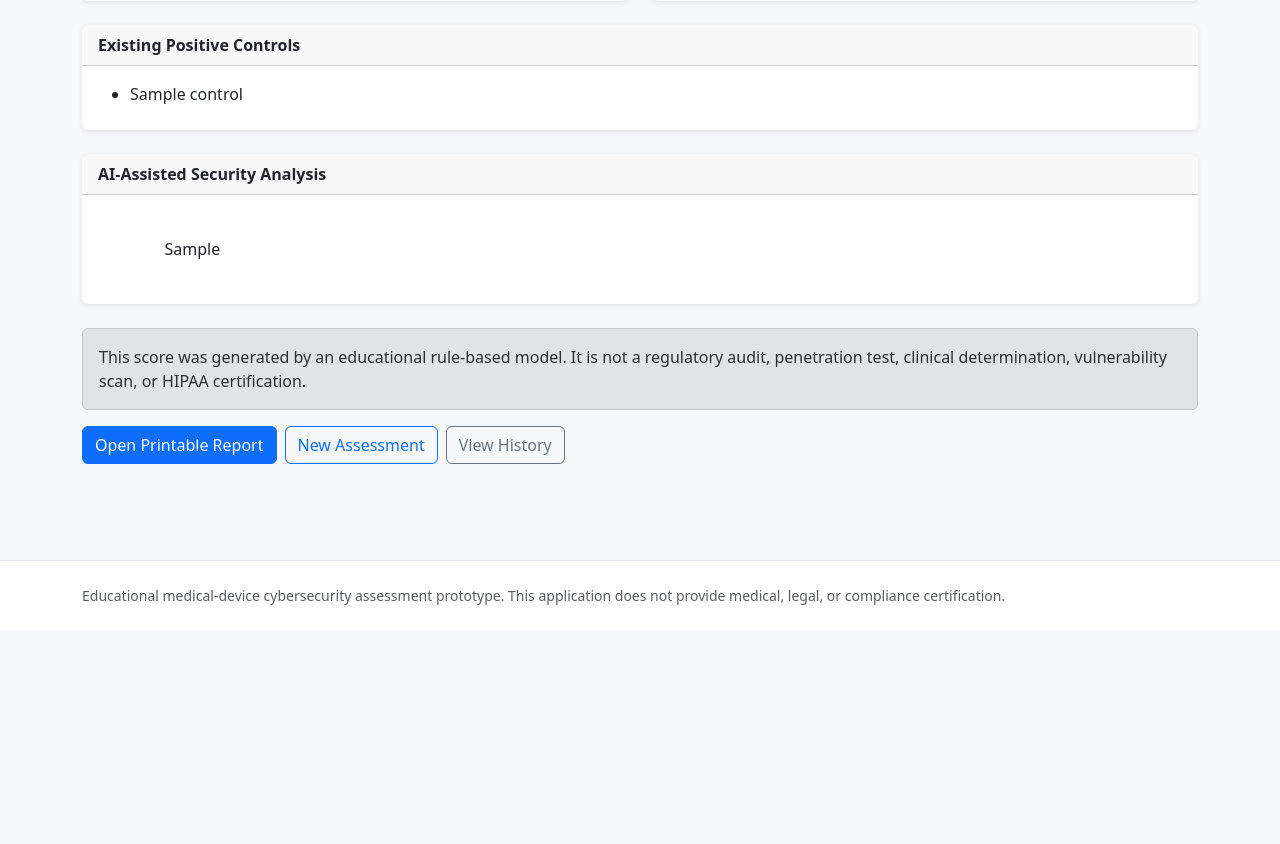
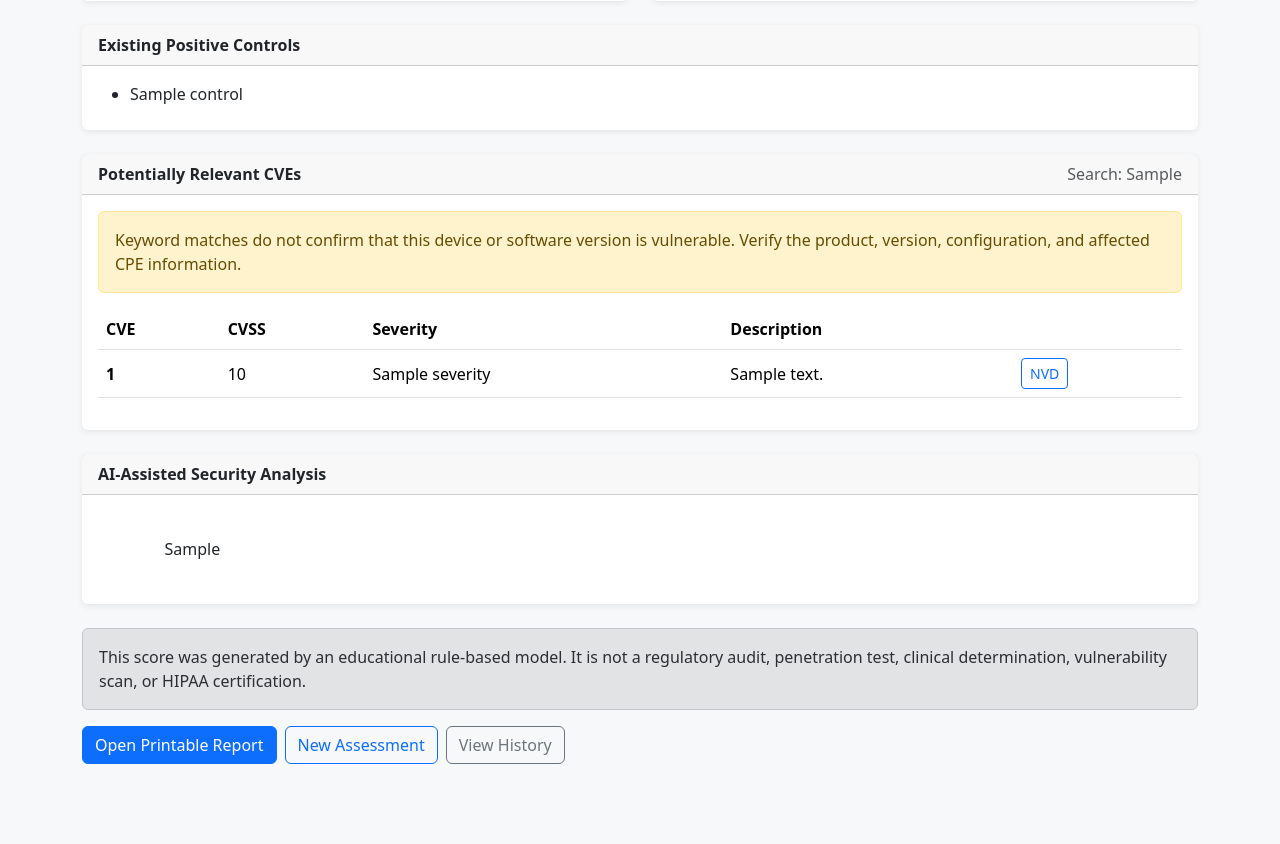
Before and after one commit to MoncadaR/healthguard-ai, a Flask app: template templates/result.html in a window 1280 px wide. Shown: the part 380-1224 px from the top of the page. Before the commit the page ends 985 px from the top, so only its background shows below. Run offline with Flask 3, Linux system fonts and the light colour scheme; the template is opened without the code that fills it: most values are stand-ins (such as "Sample title", 1, 10 or a date in 2020).

Commit message:
Add NVD CVE integration and vulnerability lookup

```diff
--- a/app.py
+++ b/app.py
@@ -14,6 +14,7 @@ from flask import (
 from dotenv import load_dotenv
 from ai_service import generate_ai_analysis
 from database import get_db, init_app, init_db
+from nvd_service import NVDServiceError, search_cves
 from risk_engine import calculate_risk
 
 load_dotenv()
@@ -62,6 +63,21 @@ def checkbox_value(field_name: str) -> int:
 
     return 1 if request.form.get(field_name) == "on" else 0
 
+def clean_text(
+    field_name: str,
+    maximum_length: int = 200,
+) -> str:
+    """
+    Read a text field, remove extra spaces,
+    and limit its maximum length.
+    """
+
+    value = request.form.get(
+        field_name,
+        "",
+    ).strip()
+
+    return value[:maximum_length]
 
 def serialize_list(items: list[str]) -> str:
     """Convert a Python list into JSON text for SQLite."""
@@ -86,6 +102,26 @@ def deserialize_list(value: str | None) -> list[str]:
 
     return []
 
+def deserialize_json_list(value: str | None) -> list[dict]:
+    """Convert stored JSON text into a list of dictionaries."""
+
+    if not value:
+        return []
+
+    try:
+        result = json.loads(value)
+
+        if isinstance(result, list):
+            return [
+                item
+                for item in result
+                if isinstance(item, dict)
+            ]
+
+    except json.JSONDecodeError:
+        pass
+
+    return []
 
 @app.route("/")
 def index():
@@ -174,6 +210,10 @@ def assessment():
             "support_status",
             "unknown",
         ).strip(),
+            "cve_search_term": clean_text(
+        "cve_search_term",
+        maximum_length=150,
+),
     }
 
     for field in BOOLEAN_FIELDS:
@@ -205,6 +245,29 @@ def assessment():
         )
 
     result = calculate_risk(device_data)
+
+    cve_records = []
+    cve_results = []
+    cve_lookup_error = None
+
+    if device_data["cve_search_term"]:
+        try:
+            cve_records = search_cves(
+                device_data["cve_search_term"]
+            )
+
+            cve_results = [
+                record.to_dict()
+                for record in cve_records
+            ]
+
+        except NVDServiceError as exception:
+            app.logger.warning(
+                "NVD lookup failed: %s",
+                exception,
+            )
+
+            cve_lookup_error = str(exception)
 
     ai_analysis = None
     ai_error = None
@@ -239,6 +302,9 @@ def assessment():
             department,
             operating_system,
             support_status,
+            cve_search_term,
+            cve_results,
+            cve_lookup_error,
 
             network_connected,
             internet_access,
@@ -270,7 +336,7 @@ def assessment():
             ai_analysis
         )
         VALUES (
-            ?, ?, ?, ?, ?, ?, ?,
+            ?, ?, ?, ?, ?, ?, ?, ?, ?, ?,
             ?, ?, ?,
             ?, ?, ?,
             ?, ?, ?,
@@ -288,6 +354,9 @@ def assessment():
             device_data["department"],
             device_data["operating_system"],
             device_data["support_status"],
+            device_data["cve_search_term"],
+            json.dumps(cve_results),
+            cve_lookup_error,
 
             device_data["network_connected"],
             device_data["internet_access"],
@@ -360,6 +429,9 @@ def view_result(assessment_id: int):
         positive_controls=deserialize_list(
             assessment_record["positive_controls"]
         ),
+        cve_results=deserialize_json_list(
+            assessment_record["cve_results"]
+        ),
     )
 
 
@@ -409,6 +481,9 @@ def report(assessment_id: int):
         positive_controls=deserialize_list(
             assessment_record["positive_controls"]
         ),
+        cve_results=deserialize_json_list(
+         assessment_record["cve_results"]
+        ),
     )
 
 
--- /dev/null
+++ b/nvd_service.py
@@ -0,0 +1,199 @@
+import os
+from dataclasses import asdict, dataclass
+from typing import Any
+
+import requests
+
+
+NVD_CVE_API_URL = "https://services.nvd.nist.gov/rest/json/cves/2.0"
+
+
+@dataclass
+class CVERecord:
+    cve_id: str
+    description: str
+    published: str | None
+    last_modified: str | None
+    cvss_score: float | None
+    severity: str
+    vector: str | None
+    source_url: str
+    match_status: str = "Potential keyword match"
+
+    def to_dict(self) -> dict[str, Any]:
+        return asdict(self)
+
+
+class NVDServiceError(RuntimeError):
+    """Raised when the NVD service cannot complete a request."""
+
+
+def _get_english_description(cve: dict[str, Any]) -> str:
+    descriptions = cve.get("descriptions", [])
+
+    for item in descriptions:
+        if item.get("lang") == "en":
+            return item.get("value", "Description unavailable.")
+
+    return "Description unavailable."
+
+
+def _extract_cvss(cve: dict[str, Any]) -> tuple[
+    float | None,
+    str,
+    str | None,
+]:
+    """
+    Return the best available CVSS score, severity, and vector.
+
+    Preference:
+    1. CVSS v4.0
+    2. CVSS v3.1
+    3. CVSS v3.0
+    4. CVSS v2.0
+    """
+
+    metrics = cve.get("metrics", {})
+
+    metric_names = [
+        "cvssMetricV40",
+        "cvssMetricV31",
+        "cvssMetricV30",
+        "cvssMetricV2",
+    ]
+
+    for metric_name in metric_names:
+        entries = metrics.get(metric_name, [])
+
+        if not entries:
+            continue
+
+        metric = entries[0]
+        cvss_data = metric.get("cvssData", {})
+
+        score = cvss_data.get("baseScore")
+
+        severity = (
+            cvss_data.get("baseSeverity")
+            or metric.get("baseSeverity")
+            or "UNKNOWN"
+        )
+
+        vector = cvss_data.get("vectorString")
+
+        try:
+            normalized_score = float(score) if score is not None else None
+        except (TypeError, ValueError):
+            normalized_score = None
+
+        return normalized_score, str(severity).upper(), vector
+
+    return None, "UNKNOWN", None
+
+
+def _build_headers() -> dict[str, str]:
+    headers = {
+        "User-Agent": (
+            "HealthGuard-AI/1.0 "
+            "(educational cybersecurity research project)"
+        )
+    }
+
+    api_key = os.getenv("NVD_API_KEY", "").strip()
+
+    if api_key:
+        headers["apiKey"] = api_key
+
+    return headers
+
+
+def search_cves(
+    keyword: str,
+    results_limit: int | None = None,
+) -> list[CVERecord]:
+    """
+    Search NVD CVE descriptions using a keyword or phrase.
+
+    Results are potential matches only. A keyword match does not
+    establish that the assessed device or version is vulnerable.
+    """
+
+    normalized_keyword = " ".join(keyword.split()).strip()
+
+    if len(normalized_keyword) < 3:
+        return []
+
+    if results_limit is None:
+        try:
+            results_limit = int(
+                os.getenv("NVD_RESULTS_LIMIT", "10")
+            )
+        except ValueError:
+            results_limit = 10
+
+    results_limit = max(1, min(results_limit, 20))
+
+    params = {
+        "keywordSearch": normalized_keyword,
+        "resultsPerPage": results_limit,
+    }
+
+    try:
+        response = requests.get(
+            NVD_CVE_API_URL,
+            params=params,
+            headers=_build_headers(),
+            timeout=20,
+        )
+
+        response.raise_for_status()
+
+    except requests.Timeout as exception:
+        raise NVDServiceError(
+            "The NVD request timed out."
+        ) from exception
+
+    except requests.RequestException as exception:
+        message = "The NVD request failed."
+
+        if getattr(exception, "response", None) is not None:
+            nvd_message = exception.response.headers.get("message")
+
+            if nvd_message:
+                message = f"{message} NVD message: {nvd_message}"
+
+        raise NVDServiceError(message) from exception
+
+    payload = response.json()
+    records: list[CVERecord] = []
+
+    for vulnerability in payload.get("vulnerabilities", []):
+        cve = vulnerability.get("cve", {})
+        cve_id = cve.get("id")
+
+        if not cve_id:
+            continue
+
+        score, severity, vector = _extract_cvss(cve)
+
+        records.append(
+            CVERecord(
+                cve_id=cve_id,
+                description=_get_english_description(cve),
+                published=cve.get("published"),
+                last_modified=cve.get("lastModified"),
+                cvss_score=score,
+                severity=severity,
+                vector=vector,
+                source_url=(
+                    f"https://nvd.nist.gov/vuln/detail/{cve_id}"
+                ),
+            )
+        )
+
+    records.sort(
+        key=lambda record: record.published or "",
+        reverse=True,
+    )
+
+    return records
--- a/requirements.txt
+++ b/requirements.txt
@@ -2,6 +2,7 @@ annotated-types==0.7.0
 anyio==4.14.2
 blinker==1.9.0
 certifi==2026.6.17
+charset-normalizer==3.4.9
 click==8.4.2
 distro==1.9.0
 Flask==3.1.3
@@ -22,8 +23,10 @@ pydantic_core==2.46.4
 Pygments==2.20.0
 pytest==9.1.1
 python-dotenv==1.2.2
+requests==2.34.2
 sniffio==1.3.1
 tqdm==4.69.0
 typing-inspection==0.4.2
 typing_extensions==4.16.0
+urllib3==2.7.0
 Werkzeug==3.1.8
--- a/schema.sql
+++ b/schema.sql
@@ -10,6 +10,9 @@ CREATE TABLE assessments (
     department TEXT,
     operating_system TEXT,
     support_status TEXT NOT NULL,
+    cve_search_term TEXT,
+    cve_results TEXT NOT NULL DEFAULT '[]',
+    cve_lookup_error TEXT,
 
     network_connected INTEGER NOT NULL DEFAULT 0,
     internet_access INTEGER NOT NULL DEFAULT 0,
--- a/templates/result.html
+++ b/templates/result.html
@@ -118,6 +118,97 @@ Assessment Results | HealthGuard AI
         {% endif %}
     </div>
 </div>
+
+<div class="card mt-4">
+    <div class="card-header d-flex justify-content-between">
+        <strong>Potentially Relevant CVEs</strong>
+
+        {% if assessment["cve_search_term"] %}
+        <span class="text-muted">
+            Search: {{ assessment["cve_search_term"] }}
+        </span>
+        {% endif %}
+    </div>
+
+    <div class="card-body">
+        <div class="alert alert-warning">
+            Keyword matches do not confirm that this device or
+            software version is vulnerable. Verify the product,
+            version, configuration, and affected CPE information.
+        </div>
+
+        {% if assessment["cve_lookup_error"] %}
+        <div class="alert alert-secondary">
+            NVD lookup unavailable:
+            {{ assessment["cve_lookup_error"] }}
+        </div>
+
+        {% elif cve_results %}
+        <div class="table-responsive">
+            <table class="table table-hover align-middle">
+                <thead>
+                <tr>
+                    <th>CVE</th>
+                    <th>CVSS</th>
+                    <th>Severity</th>
+                    <th>Description</th>
+                    <th></th>
+                </tr>
+                </thead>
+
+                <tbody>
+                {% for cve in cve_results %}
+                <tr>
+                    <td>
+                        <strong>{{ cve["cve_id"] }}</strong>
+                    </td>
+
+                    <td>
+                        {{ cve["cvss_score"] if cve["cvss_score"] is not none else "N/A" }}
+                    </td>
+
+                    <td>
+                        {{ cve["severity"] }}
+                    </td>
+
+                    <td>
+                        {{ cve["description"][:240] }}
+
+                        {% if cve["description"]|length > 240 %}
+                            ...
+                        {% endif %}
+                    </td>
+
+                    <td>
+                        <a
+                            class="btn btn-sm btn-outline-primary"
+                            href="{{ cve['source_url'] }}"
+                            target="_blank"
+                            rel="noopener noreferrer"
+                        >
+                            NVD
+                        </a>
+                    </td>
+                </tr>
+                {% endfor %}
+                </tbody>
+            </table>
+        </div>
+
+        {% elif assessment["cve_search_term"] %}
+        <p class="mb-0">
+            No CVEs were returned for the supplied keyword.
+        </p>
+
+        {% else %}
+        <p class="mb-0">
+            No CVE search term was supplied.
+        </p>
+        {% endif %}
+    </div>
+</div>
+
+
     <div class="card mt-4">
         <div class="card-header">
             <strong>
```
Also changed, not shown: templates/assessment.html (+25 -0 lines), templates/report.html (+49 -0 lines).
